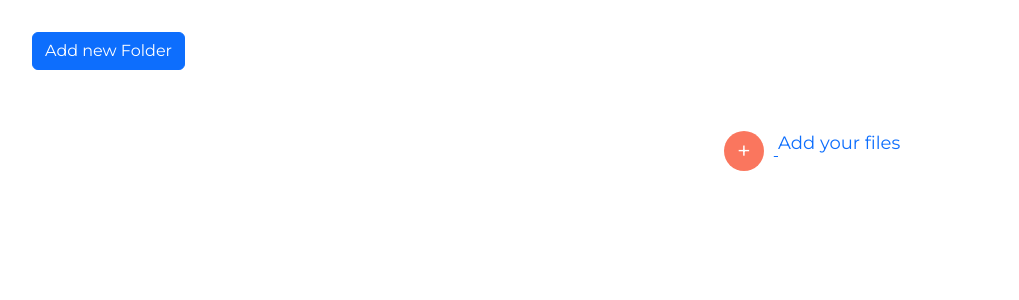
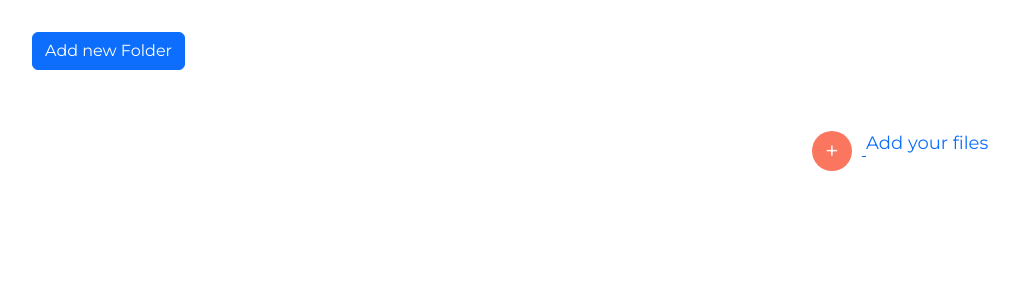
Before and after one commit to Isaacn123/MCC_Buckup_Center, a Flask app: page /dashboard in a window 1280 px wide. Shown: the part 256-556 px from the top of the page, without its empty margins (92-1111 px from the left). Run offline with Flask 3, Linux system fonts and the light colour scheme; the visitor is signed in with stand-in values (Sample User, id 1); some libraries are stand-ins or nearby versions.

```diff
--- a/templates/dashboad.html
+++ b/templates/dashboad.html
@@ -228,7 +228,7 @@
             </div>
 
             <div class="row">
-                 <div class="col-lg-6 py-6 mb-5">
+                 <div class="col-lg-8 py-6 mb-5">
                     <div class="row h-100 align-items-center justify-content-center">
                         <!-- left part -->
                     <div id="tabHelpContent" class="tab-content">
@@ -250,7 +250,7 @@
                     <!-- end of left section -->
                     </div>
                  </div>
-                 <div class="col-lg-6 py-6 mb-5">
+                 <div class="col-lg-4 py-6 mb-5">
                     <div class="row h-100 align-items-center justify-content-center">
                     <!-- Right part  -->
                     <div class="input-select-wrap text-center">
```
